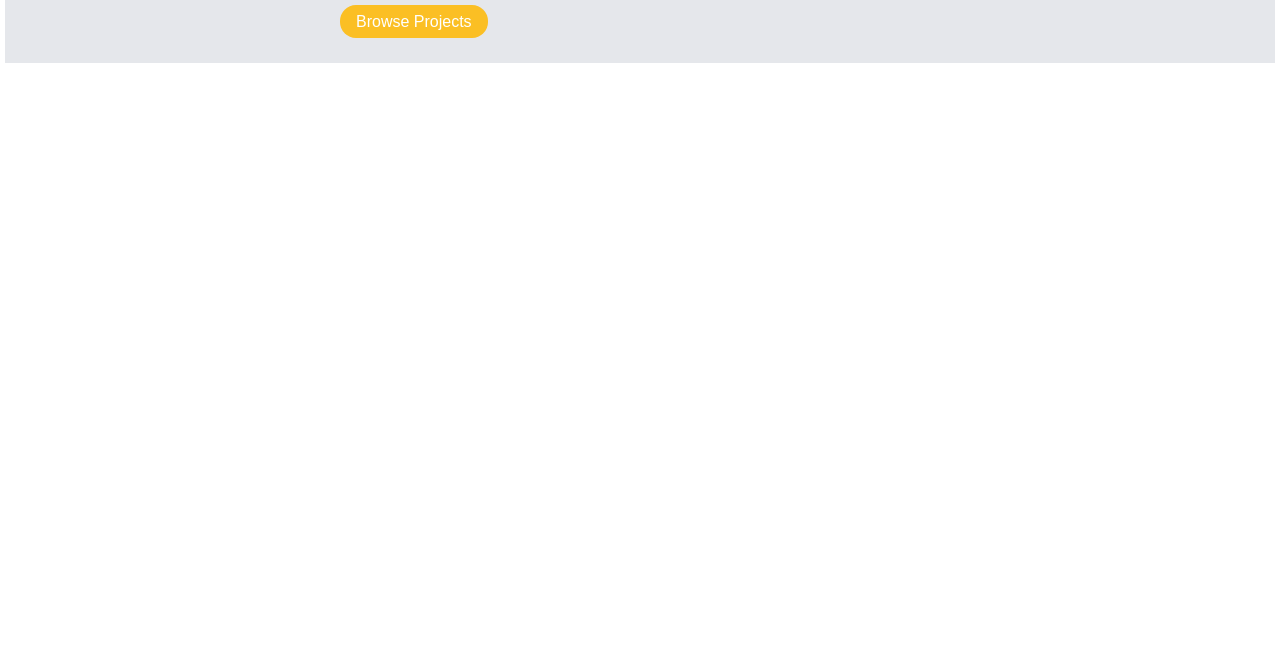
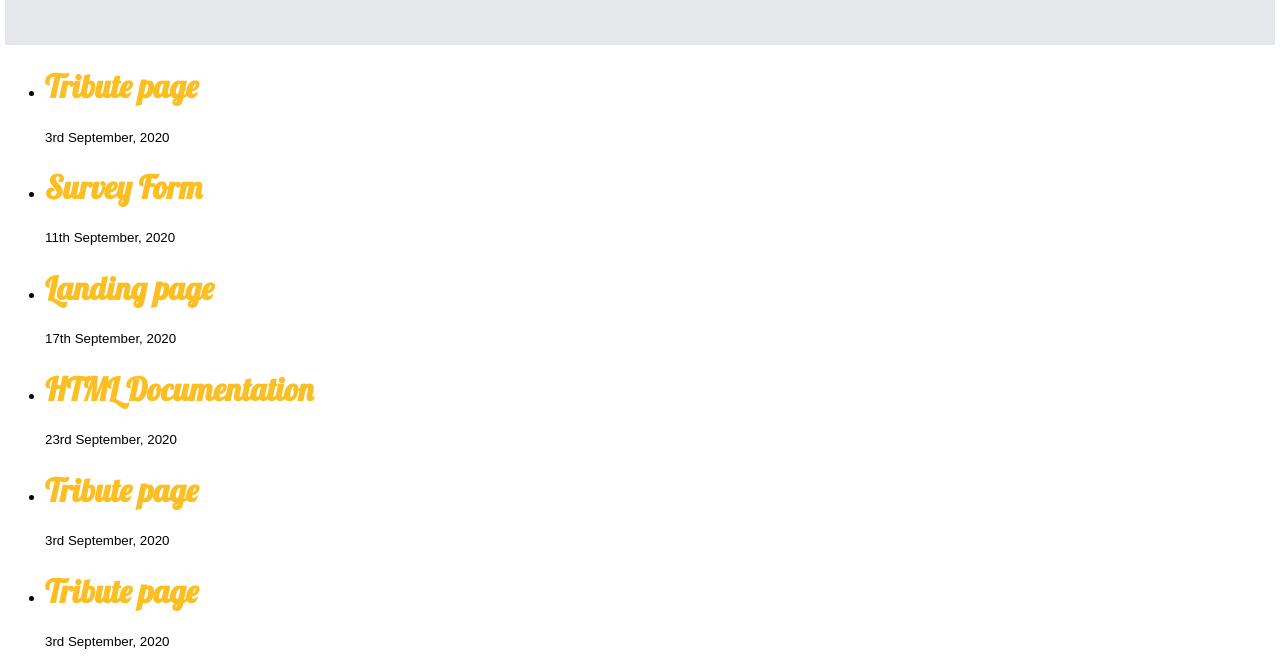
Before and after one commit to zeeshan-akhter/neogcamp-portfolio, a plain HTML site: page projects.html in a window 1280 px wide. Shown: the part 667-1333 px from the top of the page. Before the commit the page ends 800 px from the top, so only its background shows below. Drawn offline with Linux system fonts and the light colour scheme.

Commit message:
added links

```diff
--- a/projects.html
+++ b/projects.html
@@ -54,9 +54,40 @@
             <p>
                 I like to showcase my projects. Thus, you can see my works hosted online.
             </p>
-            <a class="link link-primary" href="/">Browse Projects</a>
         </div>
     </section>
+
+    <ul reversed>
+        <li>
+            <h1>Tribute page</h1>
+            <small>3rd September, 2020</small>
+        </li>
+
+        <li>
+            <h1>Survey Form</h1>
+            <small>11th September, 2020</small>
+        </li>
+
+        <li>
+            <h1>Landing page</h1>
+            <small>17th September, 2020</small>
+        </li>
+
+        <li>
+            <h1>HTML Documentation</h1>
+            <small>23rd September, 2020</small>
+        </li>
+
+        <li>
+            <h1>Tribute page</h1>
+            <small>3rd September, 2020</small>
+        </li>
+
+        <li>
+            <h1>Tribute page</h1>
+            <small>3rd September, 2020</small>
+        </li>
+    </ul>
 
 
 </body>
```
Also changed, not shown: blogs.html (+7 -0 lines), index.html (+2 -2 lines).
